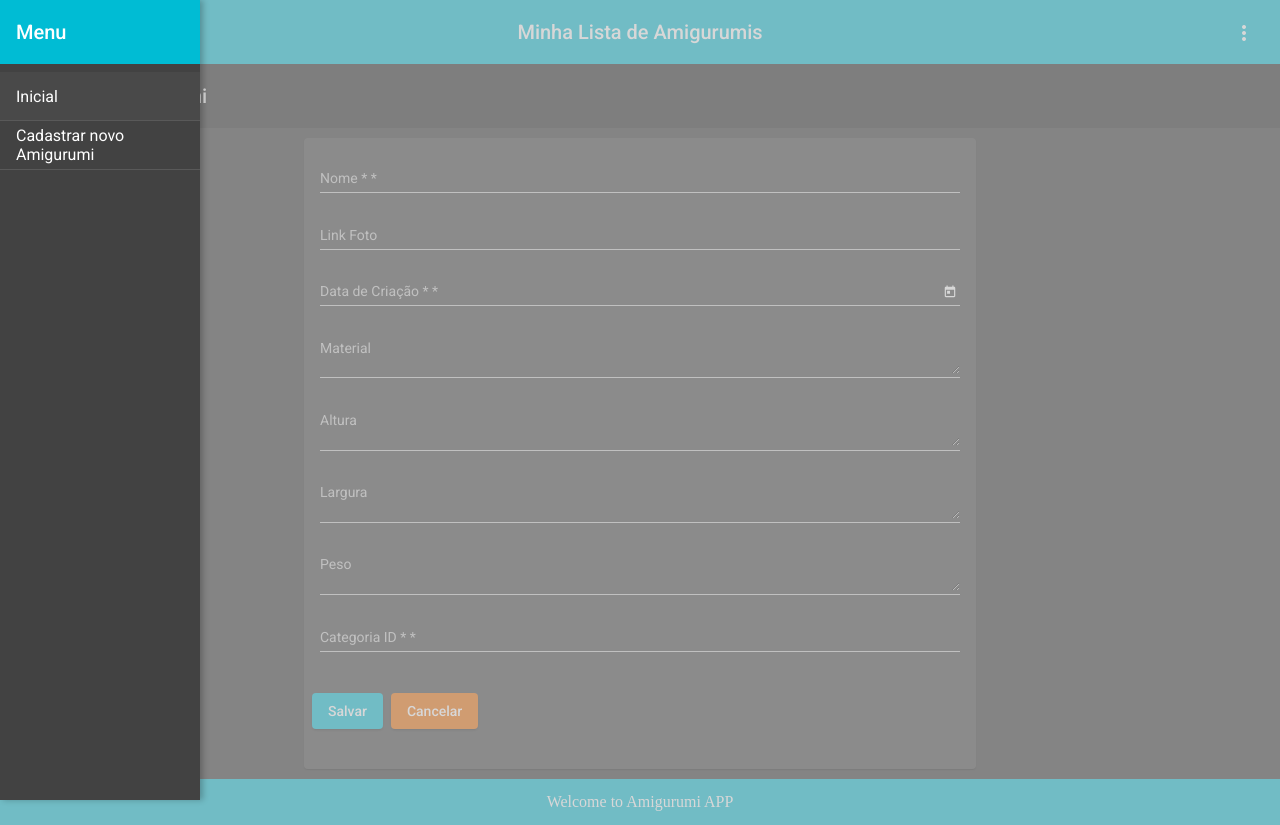
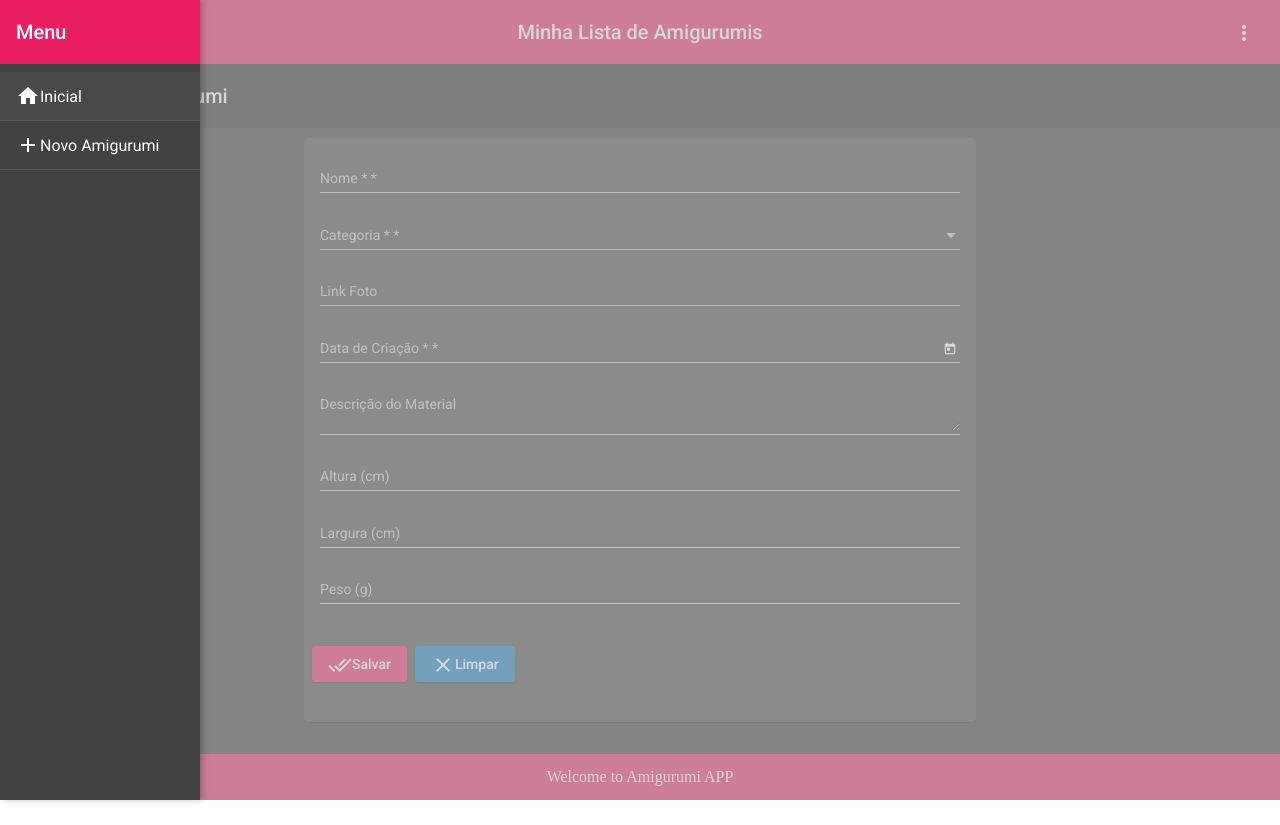
Before and after one commit to mihainuan/myAmigurumi, an Angular app: page /amigurumis/new in a window 1280 px wide. Both pictures are taken after a click on the button "menu". After the commit the page ends 800 px from the top, so only its background shows below. Built offline with nearby package versions, Linux system fonts and the light colour scheme.

Commit message:
Criando um Formulário (FormGroup e FormBuilder)

```diff
--- a/src/app/amigurumis/list-amigurumis/list-amigurumis.component.html
+++ b/src/app/amigurumis/list-amigurumis/list-amigurumis.component.html
@@ -41,7 +41,7 @@
       </p>
     </mat-card-content>
     <mat-card-actions>
-      <button color="accent" mat-raised-button (click)="abrir(amigurumi.id)">ABRIR</button>
+      <button color="accent" mat-raised-button (click)="abrir(amigurumi.id)"><mat-icon>visibility</mat-icon> DETALHES</button>
     </mat-card-actions>
   </mat-card>
 </div>
--- a/src/app/amigurumis/new-amigurumi/new-amigurumi.component.html
+++ b/src/app/amigurumis/new-amigurumi/new-amigurumi.component.html
@@ -1,21 +1,20 @@
-<mat-toolbar class="app-title">Cadastrar Amigurumi</mat-toolbar>
+<mat-toolbar class="app-title">Cadastro de Amigurumi</mat-toolbar>
 <div class="main-div">
   <mat-card class="center width50" *ngIf="cadastro" >
     <form autocomplete="off" novalidate [formGroup]="cadastro" (ngSubmit)="submit()" (ngReset)="reiniciarForm()">
       <mat-card-content>
         <amg-input-text titulo="Nome *" controlName="nome" [formGroup]="cadastro"></amg-input-text>
+        <amg-input-select titulo="Categoria *" [opcoes]="categorias" controlName="categoriaId" [formGroup]="cadastro"></amg-input-select>
         <amg-input-text titulo="Link Foto" controlName="urlFoto" [formGroup]="cadastro"></amg-input-text>
         <amg-input-date titulo="Data de Criação *" controlName="criadoEm" [formGroup]="cadastro"></amg-input-date>
-        <amg-input-textarea titulo="Material" controlName="material" [formGroup]="cadastro"></amg-input-textarea>
-        <amg-input-textarea titulo="Altura" controlName="altura" [formGroup]="cadastro"></amg-input-textarea>
-        <amg-input-textarea titulo="Largura" controlName="largura" [formGroup]="cadastro"></amg-input-textarea>
-        <amg-input-textarea titulo="Peso" controlName="peso" [formGroup]="cadastro"></amg-input-textarea>
-
-        <amg-input-text titulo="Categoria ID *" controlName="categoriaId" [formGroup]="cadastro"></amg-input-text>
+        <amg-input-textarea titulo="Descrição do Material" controlName="material" [formGroup]="cadastro"></amg-input-textarea>
+        <amg-input-number titulo="Altura (cm)" controlName="altura" [formGroup]="cadastro"></amg-input-number>
+        <amg-input-number titulo="Largura (cm)" controlName="largura" [formGroup]="cadastro"></amg-input-number>
+        <amg-input-number titulo="Peso (g)" controlName="peso" [formGroup]="cadastro"></amg-input-number>
       </mat-card-content>
       <mat-card-actions>
-        <button type="submit" color="primary" mat-raised-button>Salvar</button>
-        <button type="reset" color="accent" mat-raised-button>Cancelar</button>
+        <button type="submit" color="primary" mat-raised-button><mat-icon>done_all</mat-icon>Salvar</button>
+        <button type="reset" color="accent" mat-raised-button><mat-icon>clear</mat-icon>Limpar</button>
       </mat-card-actions>
     </form>
   </mat-card>
--- a/src/app/amigurumis/new-amigurumi/new-amigurumi.component.ts
+++ b/src/app/amigurumis/new-amigurumi/new-amigurumi.component.ts
@@ -32,16 +32,20 @@ export class NewAmigurumiComponent implements OnInit {
   }
 
   ngOnInit(): void {
+    //id em URL
     this.id = this.activatedRoute.snapshot.params['id'];
+
+    //Caso existir ID em URL, passa objeto com dados para edição
+    //Caso contrário, cria novo formulário em branco
     if (this.id) {
       this.amigurumiService.visualizar(this.id)
-        .subscribe((amigurumi: Amigurumi) => this.criarFormulario(amigurumi));
+      .subscribe((amigurumi: Amigurumi) => this.criarFormulario(amigurumi));
     } else {
       this.criarFormulario(this.criarAmigurumiEmBranco());
     }
 
-    this.categorias = ['Personagens (Filmes)', 'Animais', 'Pessoas', 'Natureza', 'Outros'];
-
+    // Init em array de Categorias
+    this.categorias = ['Animais', 'Natureza', 'Personagens de Filmes', 'Pessoas','Outros'];
   }
 
   submit(): void {
@@ -63,6 +67,7 @@ export class NewAmigurumiComponent implements OnInit {
     this.cadastro.reset();
   }
 
+  //Editar
   private criarFormulario(amigurumi: Amigurumi): void {
     this.cadastro = this.fb.group({
       nome: [amigurumi.nome, [Validators.required, Validators.minLength(2), Validators.maxLength(256)]],
@@ -76,6 +81,7 @@ export class NewAmigurumiComponent implements OnInit {
     });
   }
 
+  //Criar novo
   private criarAmigurumiEmBranco(): Amigurumi {
     return {
       id: null,
@@ -90,6 +96,7 @@ export class NewAmigurumiComponent implements OnInit {
     } as Amigurumi;
   }
 
+  //Salvar
   private salvar(amigurumi: Amigurumi): void {
     this.amigurumiService.salvar(amigurumi).subscribe(() => {
       const config = {
--- a/src/app/amigurumis/view-amigurumi/view-amigurumi.component.html
+++ b/src/app/amigurumis/view-amigurumi/view-amigurumi.component.html
@@ -10,8 +10,8 @@
   </mat-list>
   <mat-card>
     <mat-card-actions>
-      <button color="accent" mat-raised-button (click)="editar()">Editar item</button>
-      <button color="warn" mat-raised-button (click)="excluir()">Excluir item</button>
+      <button color="accent" mat-raised-button (click)="editar()"><mat-icon>edit</mat-icon> Editar item</button>
+      <button color="warn" mat-raised-button (click)="excluir()"><mat-icon>delete</mat-icon> Excluir item</button>
     </mat-card-actions>
   </mat-card>
 
--- a/src/app/shared/components/campos/input-number/input-number.component.ts
+++ b/src/app/shared/components/campos/input-number/input-number.component.ts
@@ -13,7 +13,7 @@ export class InputNumberComponent {
   @Input() formGroup: FormGroup;
   @Input() controlName: string;
   @Input() minimo = 0;
-  @Input() maximo = 10;
+  @Input() maximo = 100;
   @Input() step = 1;
 
   constructor(public validacao: ValidarCamposService) { }
--- a/src/app/shared/components/topo/topo.component.html
+++ b/src/app/shared/components/topo/topo.component.html
@@ -2,9 +2,11 @@
     <mat-sidenav #sidenav class="sidenav" fixedInViewport="true" >
       <mat-toolbar color="primary">Menu</mat-toolbar>
       <mat-nav-list (click)="closeSideNav()">
-        <a mat-list-item [routerLink]="['/amigurumis']">Inicial</a>
+        <a mat-list-item [routerLink]="['/amigurumis']">
+          <mat-icon>home</mat-icon> Inicial</a>
         <mat-divider></mat-divider>
-        <a mat-list-item [routerLink]="['/amigurumis/new']">Cadastrar novo Amigurumi</a>
+        <a mat-list-item [routerLink]="['/amigurumis/new']">
+          <mat-icon>add</mat-icon> Novo Amigurumi</a>
         <mat-divider></mat-divider>
       </mat-nav-list>
     </mat-sidenav>
--- a/src/assets/styles/themes.scss
+++ b/src/assets/styles/themes.scss
@@ -3,8 +3,8 @@
 
 @import '~@angular/material/theming';
 
-$default-theme-primary: mat-palette($mat-cyan, 500, 100, 900);
-$default-theme-accent: mat-palette($mat-orange, 800, 300, 200);
+$default-theme-primary: mat-palette($mat-pink, 500, 100, 900);
+$default-theme-accent: mat-palette($mat-light-blue, 800, 300, 200);
 $default-theme-warn: mat-palette($mat-red, A700);
 
 // create theme (use mat-dark-theme for themes with dark backgrounds)
```
